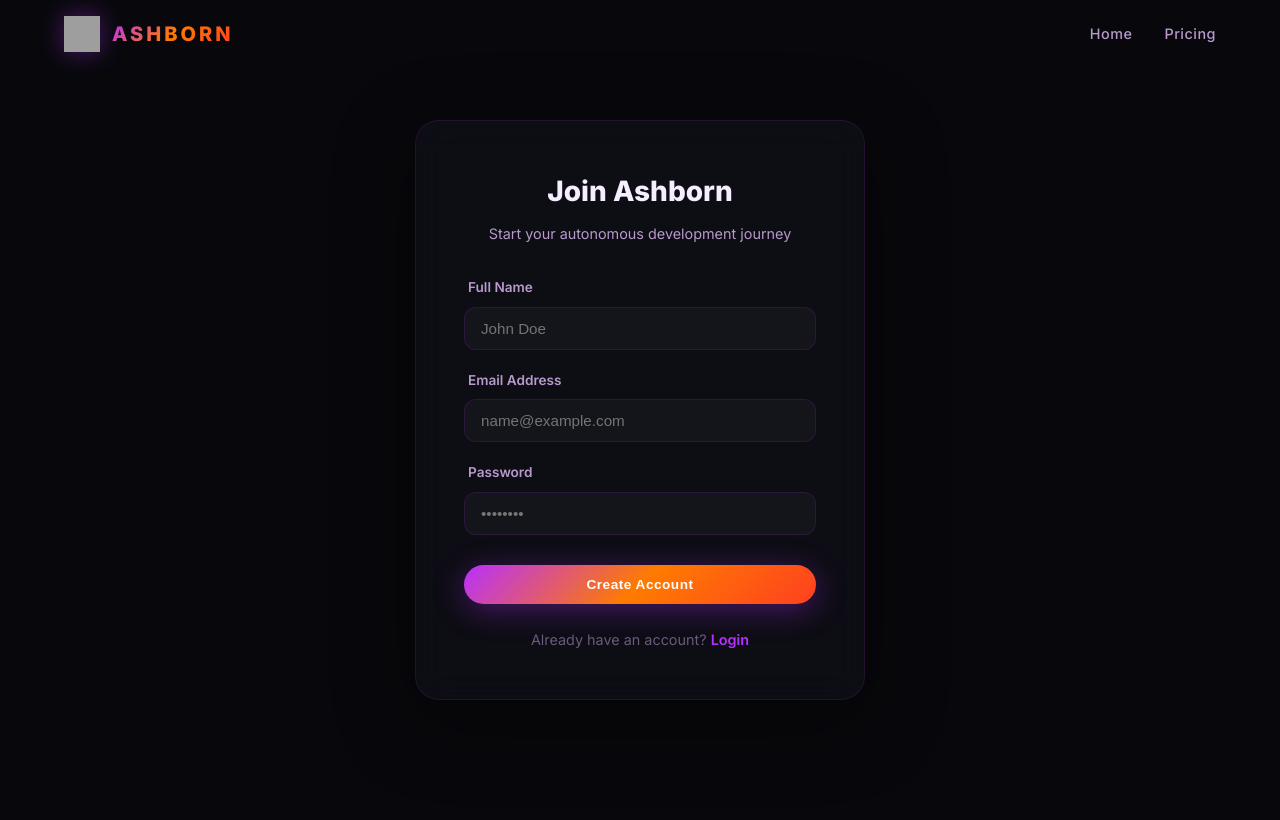
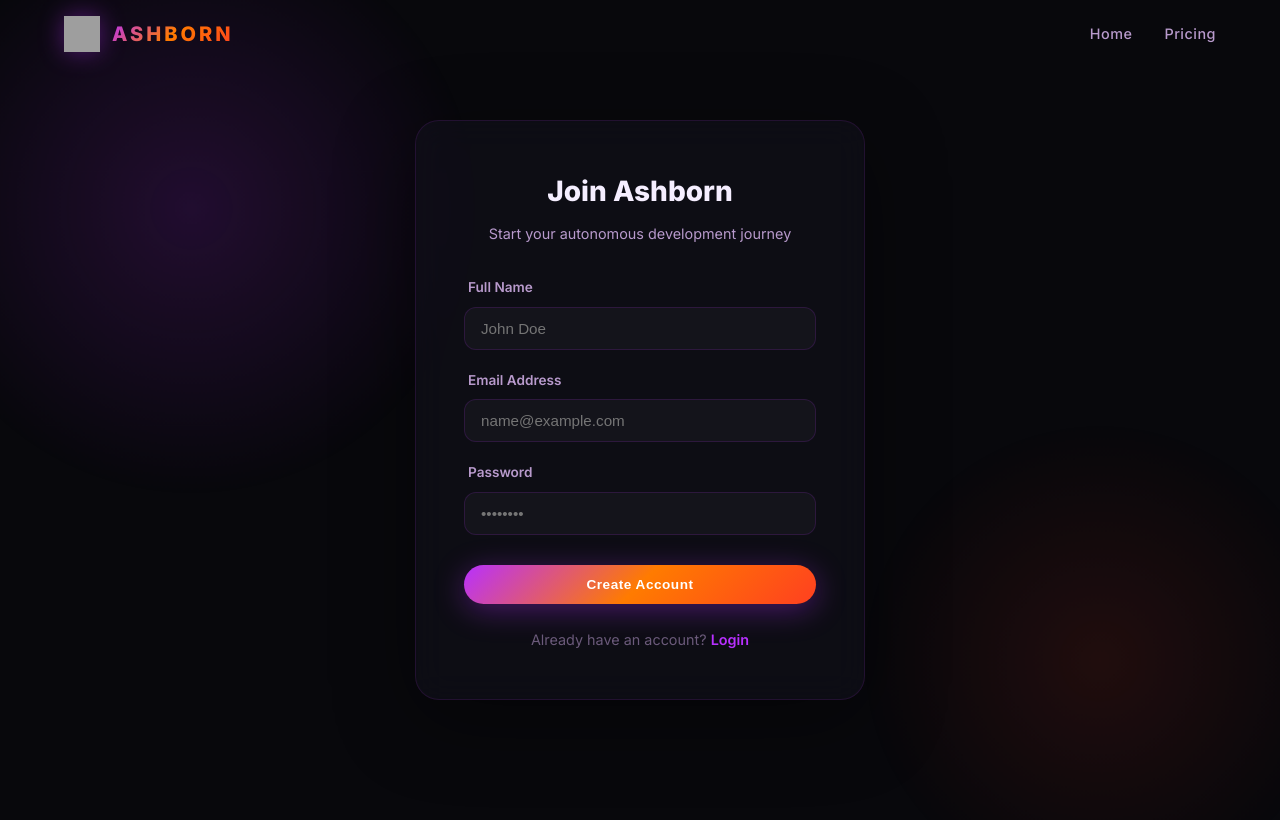
Before and after one commit to blackeagle686/ash-web, a FastAPI app: page /register in a window 1280 px wide. Run offline with FastAPI, Linux system fonts and the light colour scheme; grey boxes are pictures that could not be loaded.

Commit message:
Added floating background effects to auth section

```diff
--- a/static/style.css
+++ b/static/style.css
@@ -1037,6 +1037,31 @@ ul { list-style: none; }
   padding: 120px 24px;
   position: relative;
   overflow: hidden;
+  background: var(--bg-void);
+}
+
+.auth-section::before {
+  content: '';
+  position: absolute;
+  width: 600px;
+  height: 600px;
+  background: radial-gradient(circle, rgba(184,48,255,0.15) 0%, transparent 70%);
+  top: -100px;
+  left: -100px;
+  animation: float 12s infinite ease-in-out;
+  z-index: 0;
+}
+
+.auth-section::after {
+  content: '';
+  position: absolute;
+  width: 500px;
+  height: 500px;
+  background: radial-gradient(circle, rgba(255,64,32,0.1) 0%, transparent 70%);
+  bottom: -80px;
+  right: -80px;
+  animation: float 15s infinite ease-in-out reverse;
+  z-index: 0;
 }
 
 .auth-card {
```
